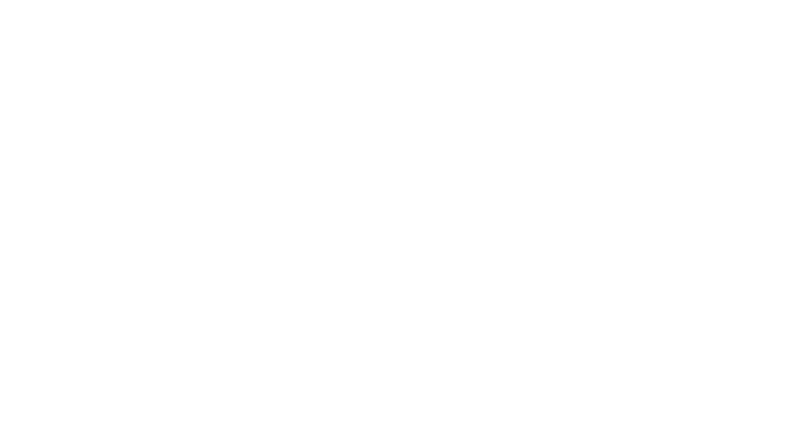
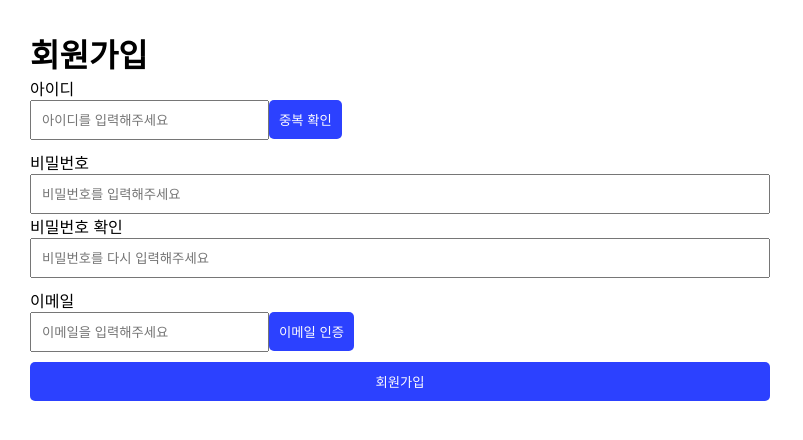
Before and after one commit to ReturnReason/Blueming, a React (Create React App) app in the folder front/miniproject/: page /signup in a window 1280 px wide. Shown: the top 440 px of the page, without its empty margins (0-803 px from the left). Built offline with nearby package versions, Linux system fonts and the light colour scheme; a web font is replaced by a local one.

Commit message:
feat(SignUp): 회원가입 페이지 레이아웃 구조

```diff
--- a/front/miniproject/src/pages/SignUp.jsx
+++ b/front/miniproject/src/pages/SignUp.jsx
@@ -1,17 +1,68 @@
 import styled from 'styled-components';
-import { Form } from 'components/index';
+import { Form, Label, TextInput, Button } from 'components/index';
 
 export default function SignUp() {
   return (
     <Container>
-      <Title />
-      <Form />
+      <Title>회원가입</Title>
+      <Form>
+        <Wrapper>
+          <Label title='아이디' htmlFor='id' />
+          <div>
+            <TextInput
+              isRequired
+              name='id'
+              placeholder='아이디를 입력해주세요'
+            />
+            <Button text='중복 확인' />
+          </div>
+        </Wrapper>
+
+        <Wrapper>
+          <Label title='비밀번호' htmlFor='pw' />
+          <TextInput
+            isRequired
+            name='pw'
+            placeholder='비밀번호를 입력해주세요'
+          />
+
+          <Label title='비밀번호 확인' htmlFor='pw-check' />
+          <TextInput
+            name='pw-check'
+            placeholder='비밀번호를 다시 입력해주세요'
+            isRequired
+          />
+        </Wrapper>
+
+        <Wrapper>
+          <Label title='이메일' htmlFor='email' />
+          <div>
+            <TextInput
+              isRequired
+              name='email'
+              placeholder='이메일을 입력해주세요'
+            />
+            <Button text='이메일 인증' />
+          </div>
+        </Wrapper>
+        <Button text='회원가입'></Button>
+      </Form>
     </Container>
   );
 }
 
-const Container = styled.div``;
+const Container = styled.div`
+  display: flex;
+  flex-direction: column;
+  max-width: 800px;
+  padding: 30px;
+`;
 
 const Title = styled.h2`
   font-size: 2rem;
 `;
+
+const Wrapper = styled.div`
+  display: flex;
+  flex-direction: column;
+`;
```
